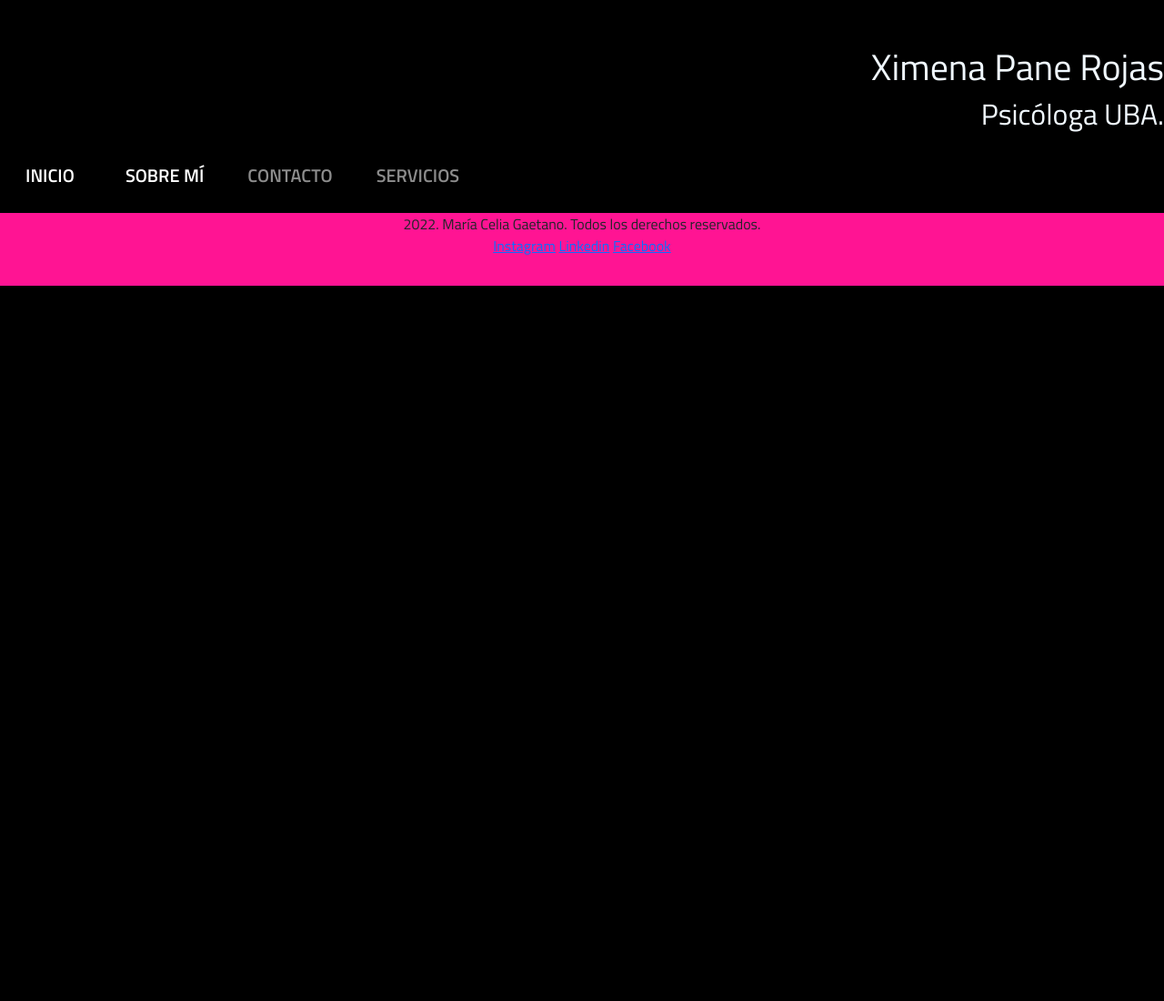
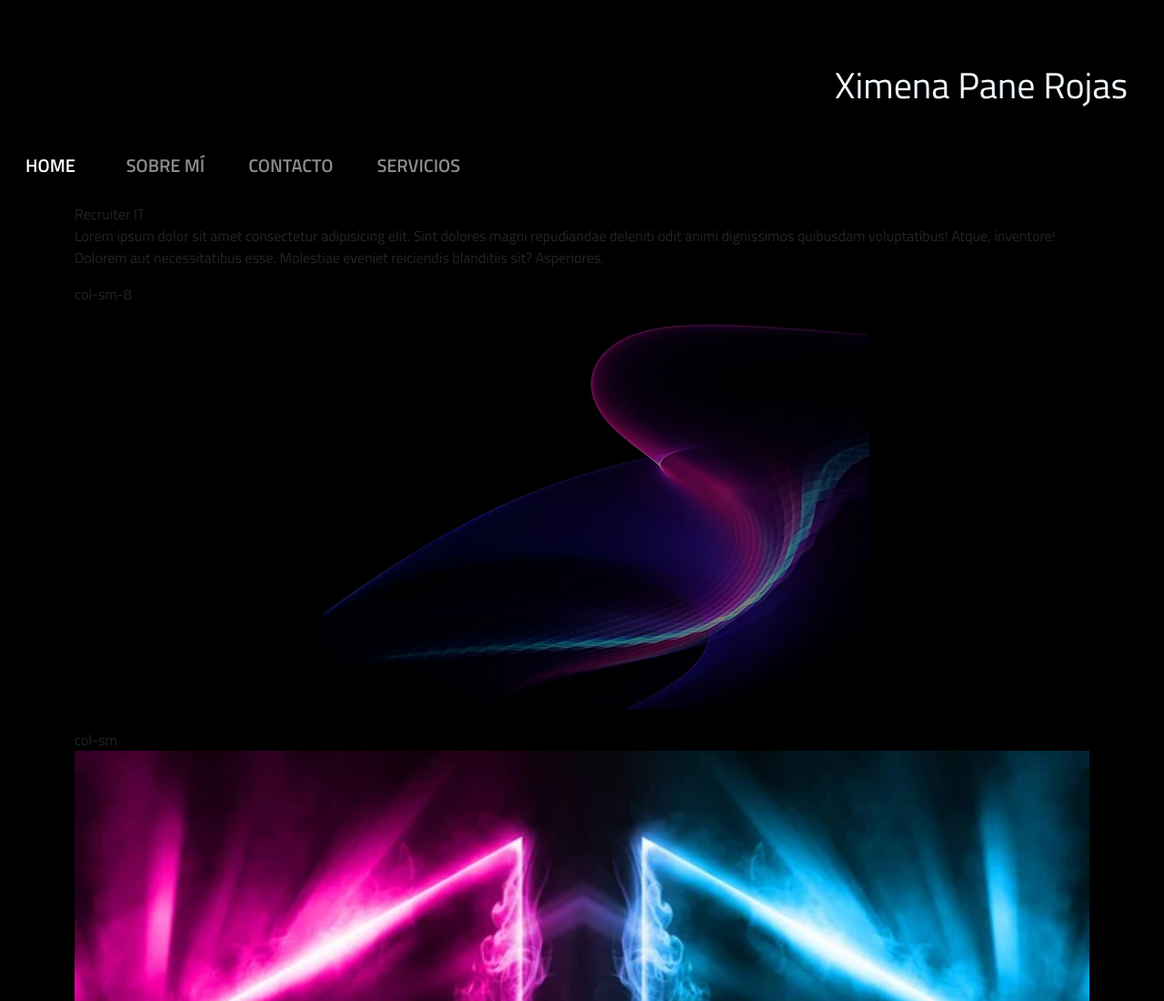
Before and after one commit to Mariacelia21/Ximena-Pane-Rojas, a website: page html/index.html in a window 1280 px wide. Shown: the top 1100 px of the page at 91% size. Before the commit the page ends 800 px from the top, so only its background shows below. Drawn offline with nearby package versions, Linux system fonts and the light colour scheme.

Commit message:
Agregue grid, Imagenes, estilos

```diff
--- a/Index.html
+++ b/html/index.html
@@ -5,18 +5,21 @@
     <meta http-equiv="X-UA-Compatible" content="IE=edge">
     <meta name="viewport" content="width=device-width, initial-scale=1.0">
     <title>Home</title>
-    <link rel="stylesheet" href="./assets/style.css">
+    <link rel="stylesheet" href="./../assets/style.css">
     <link href="https://cdn.jsdelivr.net/npm/bootstrap@5.1.3/dist/css/bootstrap.min.css" rel="stylesheet"
     integrity="sha384-1BmE4kWBq78iYhFldvKuhfTAU6auU8tT94WrHftjDbrCEXSU1oBoqyl2QvZ6jIW3" crossorigin="anonymous">
+    <link rel="shortcut icon" href="./../assets/neon3.jpg">
 </head>
-<header class="header">
-    <h1> Ximena Pane Rojas</h1>
-    <h2>Psicóloga UBA.</h2>
+
+<header>
+    <div class="header" >
+        <h1>Ximena Pane Rojas</h1></a>
+    </div>
 </header>
 
 <nav class="navbar navbar-expand-lg navbar-dark bg-black">
     <div class="container-fluid">
-        <a class="navbar-brand" href="index.html"> INICIO</a>
+        <a class="navbar-brand" href="index.html"> HOME</a>
         <button class="navbar-toggler" type="button" data-bs-toggle="collapse"
             data-bs-target="#navbarSupportedContent" aria-controls="navbarSupportedContent" aria-expanded="false"
             aria-label="Toggle navigation">
@@ -25,7 +28,7 @@
         <div class="collapse navbar-collapse" id="navbarSupportedContent">
             <ul class="navbar-nav me-auto mb-2 mb-lg-0">
                 <li class="nav-item">
-                    <a class="nav-link active" aria-current="page" href="./formacion.html">SOBRE MÍ</a>
+                    <a class="nav-link" href="./formacion.html">SOBRE MÍ</a>
                 </li>
                 <li class="nav-item">
                     <a class="nav-link" href="./contacto.html ">CONTACTO</a>
@@ -40,8 +43,32 @@
 </div>
 
 <body class="contenedor">
-    <link href="https://cdn.jsdelivr.net/npm/bootstrap@5.1.3/dist/css/bootstrap.min.css" rel="stylesheet"
-        integrity="sha384-1BmE4kWBq78iYhFldvKuhfTAU6auU8tT94WrHftjDbrCEXSU1oBoqyl2QvZ6jIW3" crossorigin="anonymous">
+    <div class="container">
+        <div class="row">
+            <div class="col-sm-8">Recruiter IT</div>
+          <div >
+            <p>Lorem ipsum dolor sit amet consectetur adipisicing elit. Sint dolores magni repudiandae deleniti odit animi dignissimos quibusdam voluptatibus! Atque, inventore! Dolorem aut necessitatibus esse. Molestiae eveniet reiciendis blanditiis sit? Asperiores.</p>
+
+        </div>  <div class="col-sm-8">col-sm-8</div>
+          <div class="img1">
+          <img src="./../assets/neon2.jpg" alt="neon" >
+        </div>
+        </div>
+        <div class="row">
+          <div class="col-sm">col-sm</div>
+          <img src="./../assets/neon.jpg" alt="">
+          <div class="col-sm">col-sm</div>
+          <img src="./../assets/neon.jpg" alt="">
+          <div class="col-sm">col-sm</div>
+          <img src="./../assets/neon.jpg" alt="">
+        </div>
+      </div>
+
+
+
+
+
+
 
 </div>
 <footer class="footer">
@@ -59,5 +86,8 @@
 <script src="https://cdn.jsdelivr.net/npm/bootstrap@5.1.3/dist/js/bootstrap.min.js"
     integrity="sha384-QJHtvGhmr9XOIpI6YVutG+2QOK9T+ZnN4kzFN1RtK3zEFEIsxhlmWl5/YESvpZ13" crossorigin="anonymous">
 </script>
+<link href="https://cdn.jsdelivr.net/npm/bootstrap@5.1.3/dist/css/bootstrap.min.css" rel="stylesheet"
+integrity="sha384-1BmE4kWBq78iYhFldvKuhfTAU6auU8tT94WrHftjDbrCEXSU1oBoqyl2QvZ6jIW3" crossorigin="anonymous">
+
 </body>
 </html>
```
Also changed, not shown: package.json (added, +21 -0 lines), assets/neon3.jpg (added), assets/style.css, html/aboutme.html (renamed from aboutme.html), html/contacto.html (renamed from contacto.html), html/mision.html (renamed from mision.html), sass/estilos.scss (added), 1 other file.
